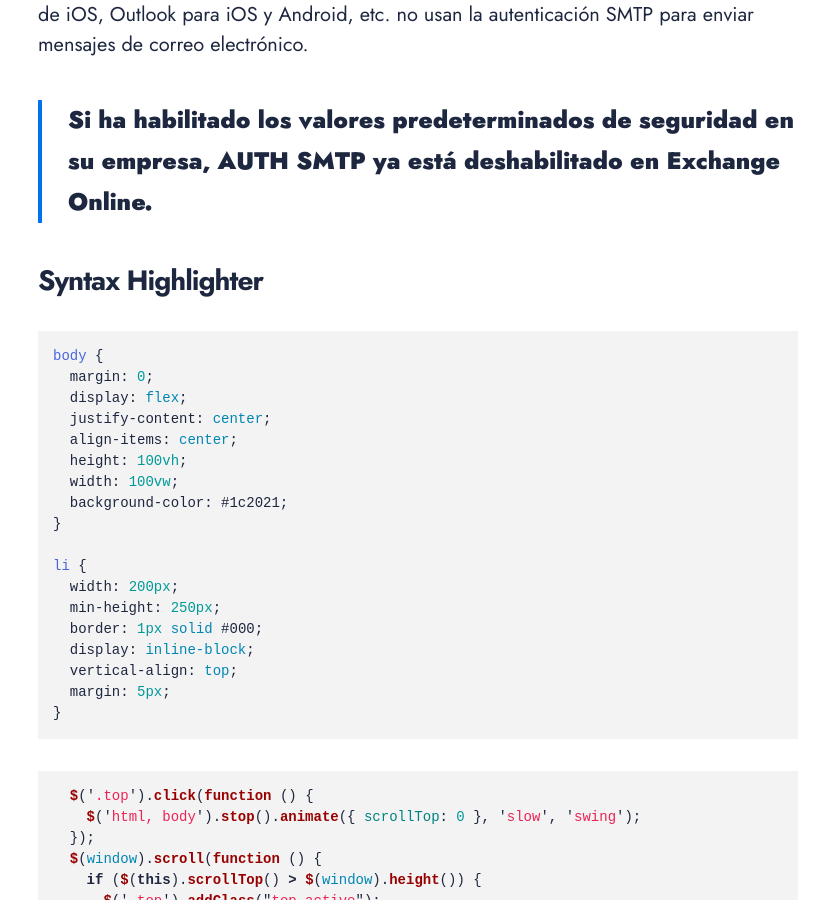
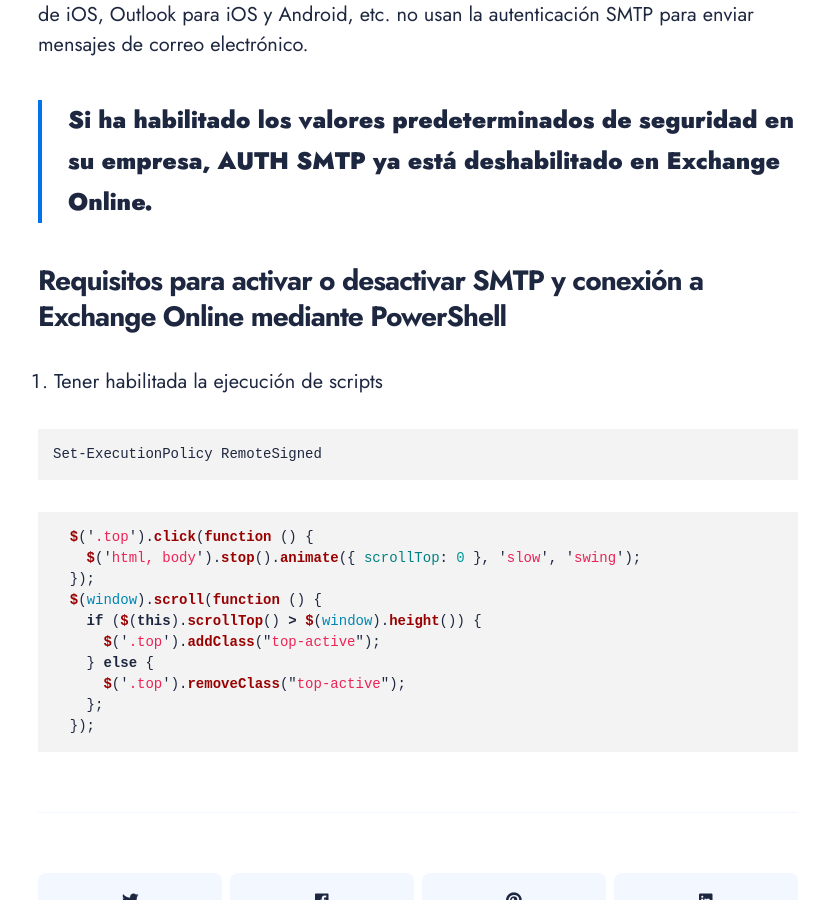
Before and after one commit to ragagu/ragagu-blog, a Jekyll site: the page built from _posts/2022-03-19-activar-desactivar-autenticacion-smtp-cuentas-exchange-online.markdown, in a window 1280 px wide and 900 px high, scrolled down 998 px. Shown: the whole window, without its empty margins (222-1046 px from the left). Built offline with Jekyll 4.4.1, drawn with Linux system fonts in a browser that asks for light colours; nearby versions of some CDN libraries.

Commit message:
edit Activar/desactivar la autenticación SMTP en cuentas de Exchange Online

```diff
--- a/_posts/2022-03-19-activar-desactivar-autenticacion-smtp-cuentas-exchange-online.markdown
+++ b/_posts/2022-03-19-activar-desactivar-autenticacion-smtp-cuentas-exchange-online.markdown
@@ -17,27 +17,12 @@ Se recomienda habilitar la autenticación SMTP solo para las cuentas o buzones q
 
 > Si ha habilitado los valores predeterminados de seguridad en su empresa, AUTH SMTP ya está deshabilitado en Exchange Online.
 
-## Syntax Highlighter
+## Requisitos para activar o desactivar SMTP y conexión a Exchange Online mediante PowerShell
 
-{% highlight css %}
-body {
-  margin: 0;
-  display: flex;
-  justify-content: center;
-  align-items: center;
-  height: 100vh;
-  width: 100vw;
-  background-color: #1c2021;
-}
+1. Tener habilitada la ejecución de scripts
 
-li {
-  width: 200px;
-  min-height: 250px;
-  border: 1px solid #000;
-  display: inline-block;
-  vertical-align: top;
-  margin: 5px;
-}
+{% highlight powershell %}
+Set-ExecutionPolicy RemoteSigned
 {% endhighlight %}
 
 {% highlight js %}
```
Also changed, not shown: 3 other files.
